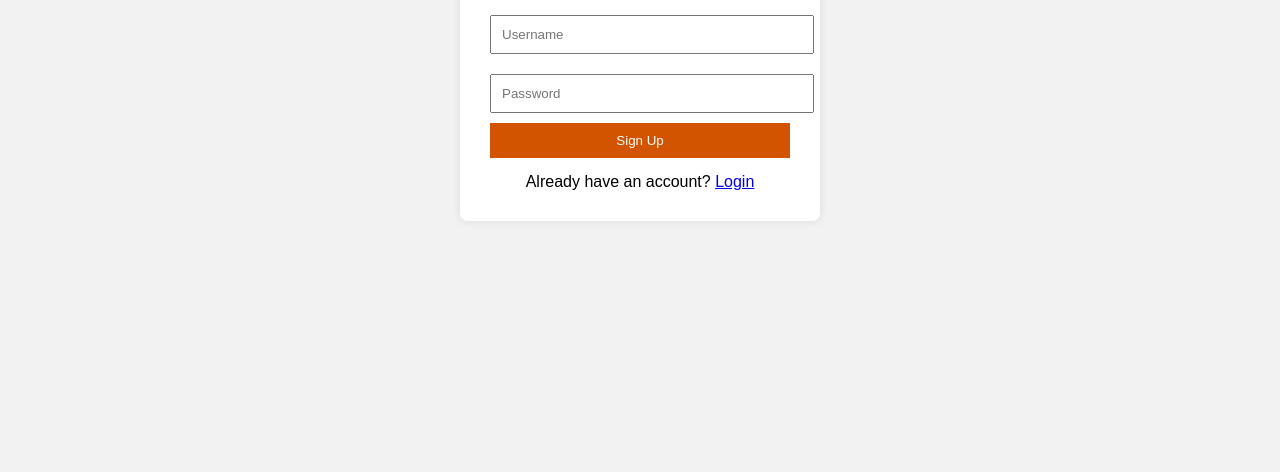
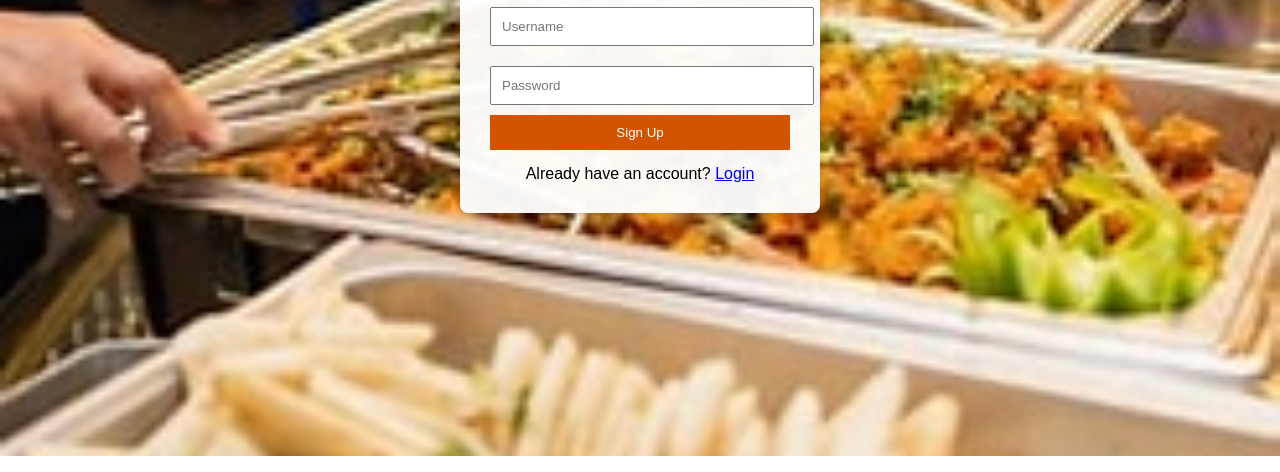
Before and after one commit to Charline0724/CateringServices, a plain HTML site: page signup.html in a window 1280 px wide. Shown: the part 344-816 px from the top of the page. Drawn offline with Linux system fonts and the light colour scheme.

Commit message:
background

```diff
--- a/signup.html
+++ b/signup.html
@@ -6,24 +6,29 @@
   <style>
     body {
       font-family: Arial, sans-serif;
-      background: #f2f2f2;
+      background: url('pic1.jpg') no-repeat center center fixed;
+      background-size: cover;
       display: flex;
       justify-content: center;
       align-items: center;
       height: 100vh;
+      margin: 0;
     }
+
     .form-container {
-      background: #fff;
+      background: rgba(255, 255, 255, 0.95);
       padding: 30px;
       border-radius: 8px;
-      box-shadow: 0 0 10px rgba(0,0,0,0.1);
+      box-shadow: 0 0 10px rgba(0,0,0,0.2);
       width: 300px;
     }
+
     input {
       width: 100%;
       padding: 10px;
       margin: 10px 0;
     }
+
     .btn {
       width: 100%;
       background: #d35400;
@@ -32,6 +37,7 @@
       border: none;
       cursor: pointer;
     }
+
     .link {
       text-align: center;
       margin-top: 15px;
```
